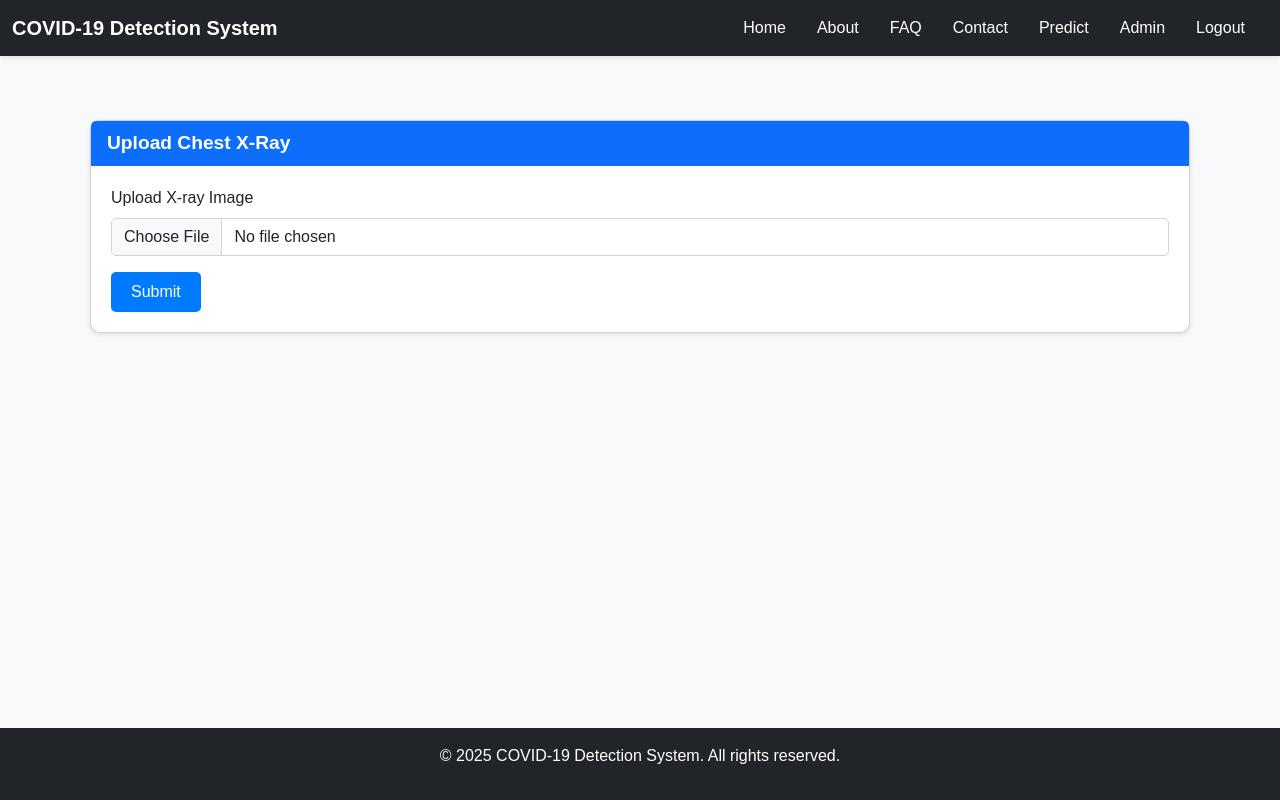
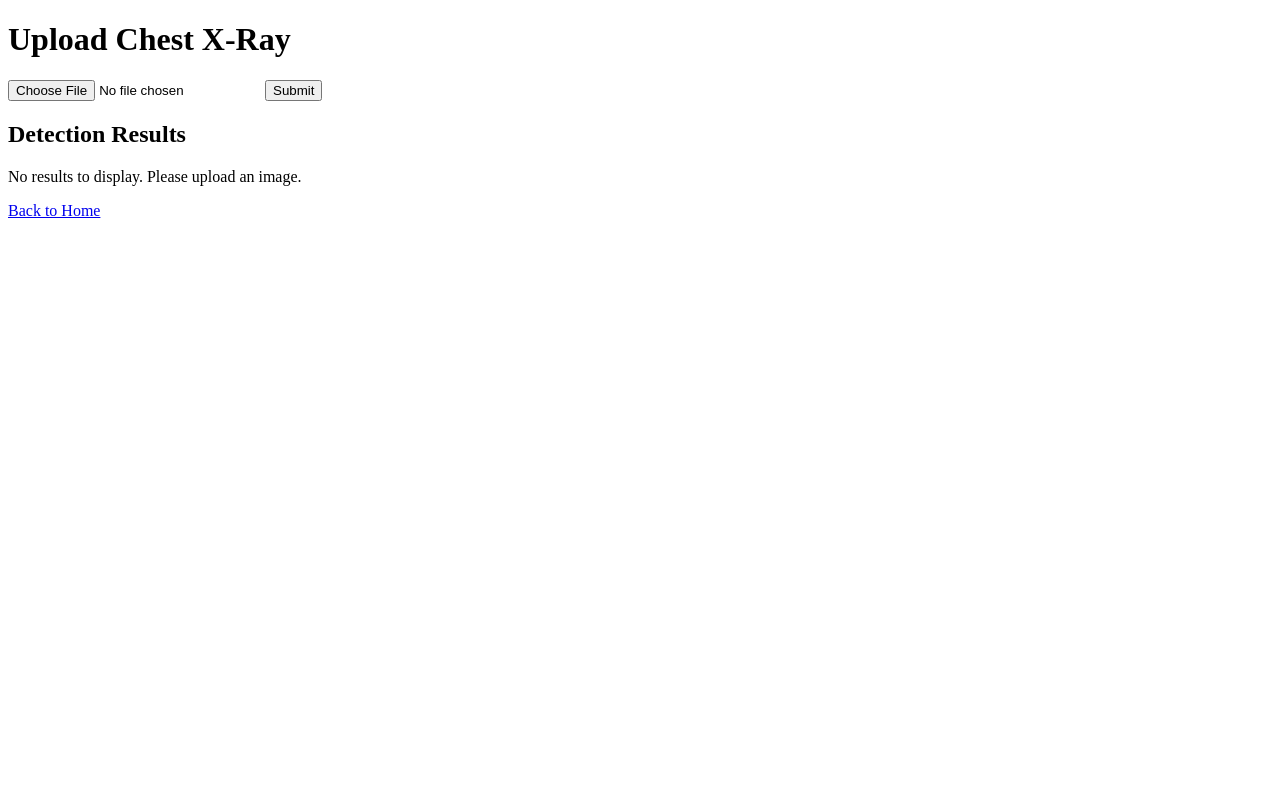
Before and after one commit to RIThIK77/projectimp, a Flask app: page /predict in a window 1280 px wide. Run offline with Flask 3, Linux system fonts and the light colour scheme; a user stored in the database is signed in.

Commit message:
predict.html

```diff
--- a/templates/predict.html
+++ b/templates/predict.html
@@ -1,41 +1,30 @@
-{% extends "base.html" %}
-{% block content %}
-    <div class="card">
-        <div class="card-header bg-primary text-white">Upload Chest X-Ray</div>
-        <div class="card-body">
+<!DOCTYPE html>
+<html>
+<head>
+    <title>Predict</title>
+</head>
+<body>
+    <h1>Upload Chest X-Ray</h1>
     <form method="POST" enctype="multipart/form-data">
-                <div class="mb-3">
-                    <label for="image" class="form-label">Upload X-ray Image</label>
-                    <input type="file" class="form-control" id="image" name="image" accept=".jpg,.jpeg,.png" required>
-                </div>
-                <button type="submit" class="btn btn-primary">Submit</button>
+        <input type="file" name="image" accept=".jpg,.jpeg,.png" required>
+        <button type="submit">Submit</button>
     </form>
-        </div>
-    </div>
-    {% if predicted_class %}
-        <div class="card mt-4">
-            <div class="card-header bg-success text-white">Detection Results</div>
-            <div class="card-body">
-                <h5>Prediction: <span class="text-primary">{{ predicted_class }}</span></h5>
-                <h6>Confidence: <span class="text-success">{{ confidence }}%</span></h6>
-                <img src="{{ url_for('static', filename='uploads/' + filename) }}" alt="Uploaded X-Ray" class="result-img">
-                <h6>Probabilities:</h6>
+    <h2>Detection Results</h2>
+    {% if error_type %}
+        <h3 style="color: red;">Image Upload Error</h3>
+        <p>{{ error_message }}</p>
+    {% elif predicted_class %}
+        <p>Prediction: {{ predicted_class }} (Confidence: {{ confidence }}%)</p>
+        <img src="{{ url_for('static', filename='uploads/' + filename) }}" alt="Uploaded X-Ray" style="max-width: 300px;">
+        <h3>Probabilities:</h3>
         <ul>
             {% for class_name, prob in probs.items() %}
                 <li>{{ class_name }}: {{ prob }}%</li>
             {% endfor %}
         </ul>
-                <a href="{{ url_for('generate_report', predicted_class=predicted_class, confidence=confidence, filename=filename) }}" class="btn btn-secondary">Download Report</a>
-                {% if predicted_class == 'COVID' %}
-                    <form method="POST" action="{{ url_for('notify_radiologist') }}" class="mt-3">
-                        <input type="hidden" name="predicted_class" value="{{ predicted_class }}">
-                        <input type="hidden" name="confidence" value="{{ confidence }}">
-                        <input type="hidden" name="filename" value="{{ filename }}">
-                        <p class="text-danger">COVID detected. Notify radiologist?</p>
-                        <button type="submit" class="btn btn-danger">Yes</button>
-                    </form>
+    {% else %}
+        <p>No results to display. Please upload an image.</p>
     {% endif %}
-            </div>
-        </div>
-    {% endif %}
-{% endblock %}
+    <a href="{{ url_for('home') }}">Back to Home</a>
+</body>
+</html>
```
Lines whose indentation alone changed are shown as unchanged.
